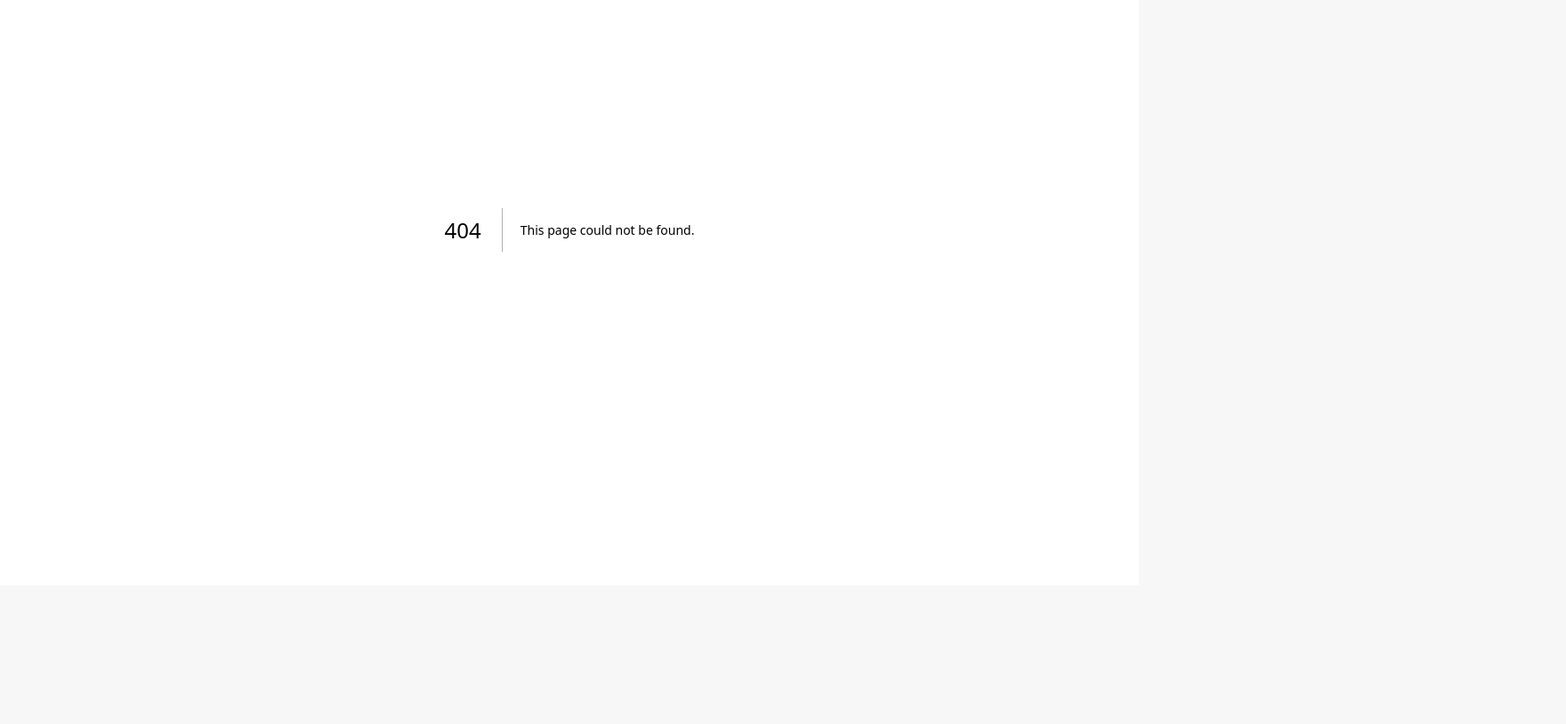
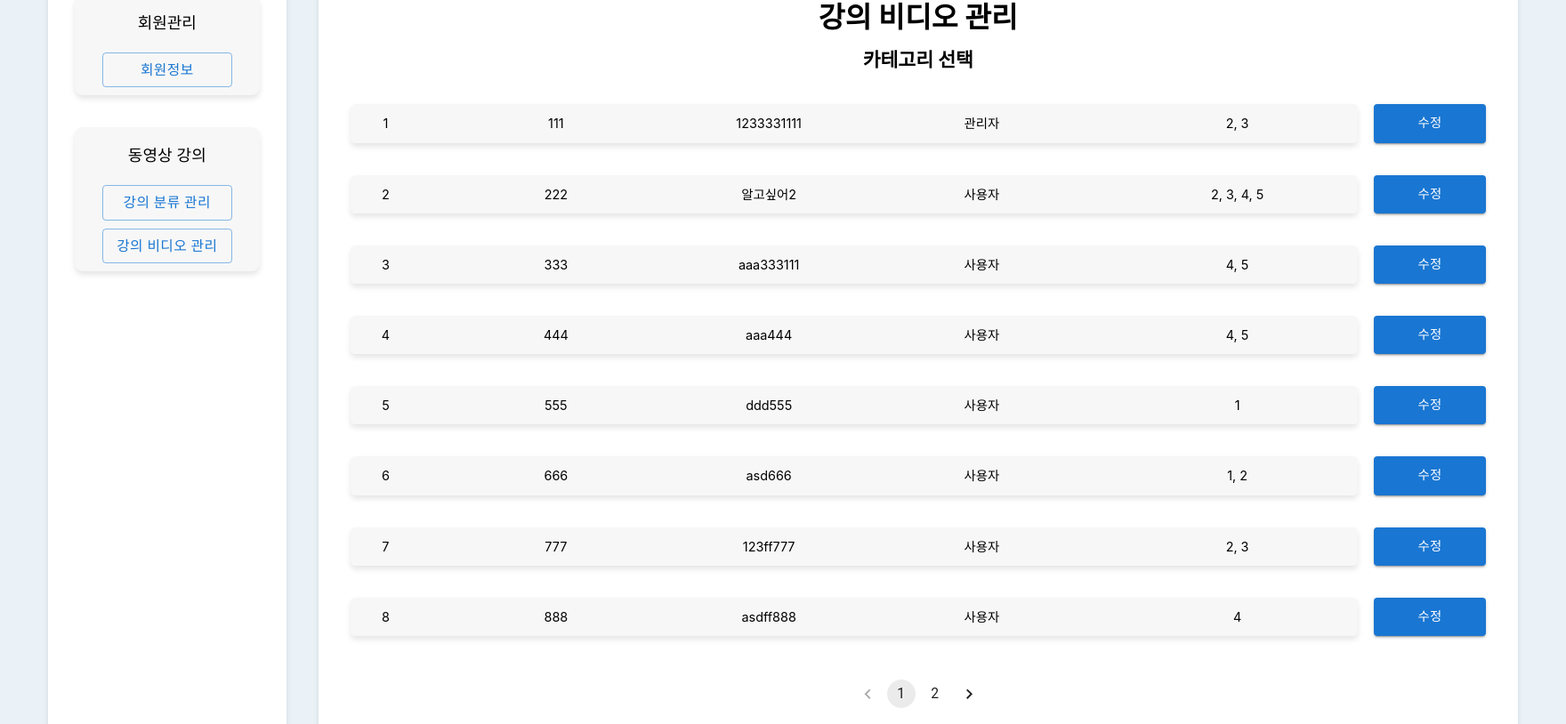
Before and after one commit to mincoding-main/lecture_streaming_system_front, a Next.js app: page /admin/lecture-management in a window 1280 px wide. Before the commit this address had no page. Shown: the part 142-956 px from the top of the page at 89% size, 1760 px wide, since content can reach past the window. Before the commit the page ends 800 px from the top, so only its background shows below. Built offline with nearby package versions, Linux system fonts and the light colour scheme.

Commit message:
lecture managemanet design update

```diff
--- a/components/admin-side-navbar.js
+++ b/components/admin-side-navbar.js
@@ -16,7 +16,7 @@ export default function AdminSideNavBar() {
     };
 
     const handleCategoryManagementClick = () => {
-        router.push('/admin/user-list/#');
+        router.push('/admin/lecture-management');
     };
 
     return (
@@ -40,7 +40,7 @@ export default function AdminSideNavBar() {
                         강의 분류 관리
                     </Button>
                     <Button variant="outlined" onClick={handleCategoryManagementClick}>
-                        강의 관리
+                        강의 비디오 관리
                     </Button>
                 </div>
             </div>
--- /dev/null
+++ b/pages/admin/lecture-management.js
@@ -0,0 +1,122 @@
+import React, { useState, useEffect } from 'react';
+import Header from '@/components/header';
+import Footer from '@/components/footer';
+import AdminUserInfoModal from '@/components/admin-modal/user-info-modal'
+import axios from 'axios';
+import { useRouter } from 'next/router';
+import adminLectureManagementStyle from '@/styles/admin-lecture-management.module.css';
+import adminCommonStyle from '@/styles/admin-common.module.css';
+import AdminSideNavBar from '@/components/admin-side-navbar';
+import Pagination from '@mui/material/Pagination';
+import Grid from '@mui/material/Grid';
+import Button from '@mui/material/Button';
+import TextField from '@mui/material/TextField';
+
+
+export default function LectureClassification() {
+    const router = useRouter();
+    const [users, setUsers] = useState([]);
+    const [page, setPage] = useState(1);
+    const itemsPerPage = 8;
+    const [searchKeyword, setSearchKeyword] = useState('');
+    const [filteredUsers, setFilteredUsers] = useState([]);
+    const [openUserInfoModal, setOpenUserInfoModal] = useState(false);
+    const [selectedUser, setSelectedUser] = useState(null);
+
+    useEffect(() => {
+        const fetchUsers = async () => {
+            try {
+                const response = await axios.get('/api/users');
+                setUsers(response.data);
+            } catch (error) {
+                console.error('Error fetching users:', error);
+            }
+        };
+
+        fetchUsers();
+    }, []);
+
+    //page 업데이트
+    const handleChangePage = (event, newPage) => {
+        setPage(newPage);
+    };
+
+    // page 계산
+    const startIdx = (page - 1) * itemsPerPage;
+    const endIdx = startIdx + itemsPerPage;
+    const totalPages = searchKeyword !== '' ? Math.ceil(filteredUsers.length / itemsPerPage) : Math.ceil(users.length / itemsPerPage);
+
+    // 모달 관련
+    const handleOpenUserInfoModal = (user) => {
+        setSelectedUser(user);
+        setOpenUserInfoModal(true);
+    };
+
+    // 모달 수정 후 모달 바깥 화면에 바로 적용
+    const handleUpdateUser = (updatedUser) => {
+        setUsers(prevUsers => prevUsers.map(user => (user.id === updatedUser.id ? updatedUser : user)));
+    };
+    // 검색 한 상태에서 모달 수정 후 모달 바깥 화면에 바로 적용
+    const handleUpdateFilteredUsers = (updatedUser) => {
+        setFilteredUsers(prevFilteredUsers =>
+            prevFilteredUsers.map(user => (user.id === updatedUser.id ? updatedUser : user))
+        );
+    };
+
+    return (
+        <>
+            <Header />
+            <section className={adminCommonStyle.backGroundSection}>
+                <div className={adminCommonStyle.sideNavContainer}>
+                    <AdminSideNavBar />
+                </div>
+                <div className={adminCommonStyle.mainContainer}>
+                    <div className={adminLectureManagementStyle.lectureVideoTitle}>
+                        강의 비디오 관리
+                    </div>
+                    <div className={adminLectureManagementStyle.lectureVideoSubTitle}>
+                        카테고리 선택
+                    </div>
+                    <div className={adminLectureManagementStyle.lectureVideoContainer}>
+                        {users.slice(startIdx, endIdx).map(user => (
+                            <div key={user.id} className={adminLectureManagementStyle.lectureVideoItem}>
+                                <div className={adminLectureManagementStyle.lectureVideoInfo}>
+                                    <Grid container spacing={2}>
+                                        <Grid item xs={1}>{user.id}</Grid>
+                                        <Grid item xs={3}>{user.email}</Grid>
+                                        <Grid item xs={2}>{user.employeeId}</Grid>
+                                        <Grid item xs={3}>{user.isAdmin ? '관리자' : '사용자'}</Grid>
+                                        <Grid item xs={3}>{user.lectureId.join(', ')}</Grid>
+                                    </Grid>
+                                </div>
+                                <div className={adminLectureManagementStyle.lectureVideoEditBtn}>
+                                    <Button variant="contained" onClick={() => handleOpenUserInfoModal(user)}>
+                                        수정
+                                    </Button>
+                                </div>
+                            </div>
+                        ))}
+                    </div>
+                    <div className={adminLectureManagementStyle.paginationContainer}>
+                        <Pagination
+                            count={totalPages}
+                            page={page}
+                            onChange={handleChangePage}
+                        />
+                    </div>
+                </div>
+            </section >
+
+            <Footer />
+
+            {/* Modal */}
+            <AdminUserInfoModal
+                open={openUserInfoModal}
+                onClose={() => setOpenUserInfoModal(false)}
+                user={selectedUser}
+                onUpdateUser={handleUpdateUser}
+                onUpdateFilteredUsers={handleUpdateFilteredUsers} // 수정된 정보 업데이트 함수 전달
+            />
+        </>
+    );
+}
--- /dev/null
+++ b/styles/admin-lecture-management.module.css
@@ -0,0 +1,69 @@
+.lectureVideoSubTitle {
+    width: 100%;
+    height: 8%;
+    font-size: 1.2rem;
+    font-weight: bold;
+    display: flex;
+    align-items: center;
+    justify-content: center;
+    padding: 1rem;
+}
+
+.lectureVideoTitle {
+    height: 5%;
+    font-size: 1.8rem;
+    font-weight: bold;
+    display: flex;
+    justify-content: center;
+}
+
+
+.lectureVideoCreateBtn {
+    flex: 0.8;
+    height: 2.4rem;
+    margin-left: 1rem;
+    background-color: #f7f7f7;
+    border-radius: 0.3rem;
+    box-shadow: 0 4px 6px rgba(0, 0, 0, 0.1);
+}
+
+.lectureVideoContainer {
+    width: 100%;
+    height: 82%;
+}
+
+.lectureVideoItem {
+    width: 100%;
+    display: flex;
+    padding: 1rem;
+}
+
+.lectureVideoInfo {
+    flex: 9;
+    margin-right: 1rem;
+    background-color: #f7f7f7;
+    border-radius: 0.3rem;
+    box-shadow: 0 4px 6px rgba(0, 0, 0, 0.1);
+    text-align: center;
+    font-size: 0.8rem;
+    height: 2.4rem;
+    display: flex;
+    align-items: center;
+}
+
+.lectureVideoEditBtn {
+    flex: 1;
+    display: flex;
+    justify-content: center
+}
+
+.lectureVideoEditBtn>button {
+    width: 100%;
+    font-size: 0.8rem;
+}
+
+.paginationContainer {
+    height: 5%;
+    display: flex;
+    justify-content: center;
+}
```
Also changed, not shown: pages/admin/lecture-mamanagement-add.js (deleted), pages/admin/lecture-mamanagement-edit.js (deleted), pages/admin/lecture-mamanagement-list-item.js (deleted), pages/admin/lecture-mamanagement-list.js (deleted), pages/admin/lecture-management-add.js (added), pages/admin/lecture-management-edit.js (added), pages/admin/lecture-management-item.js (added).
